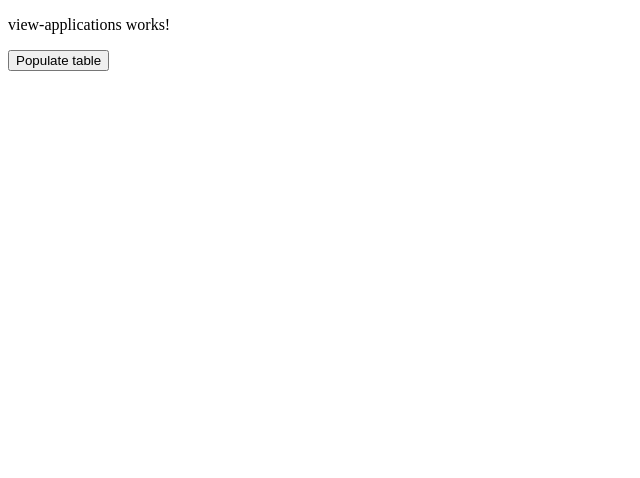
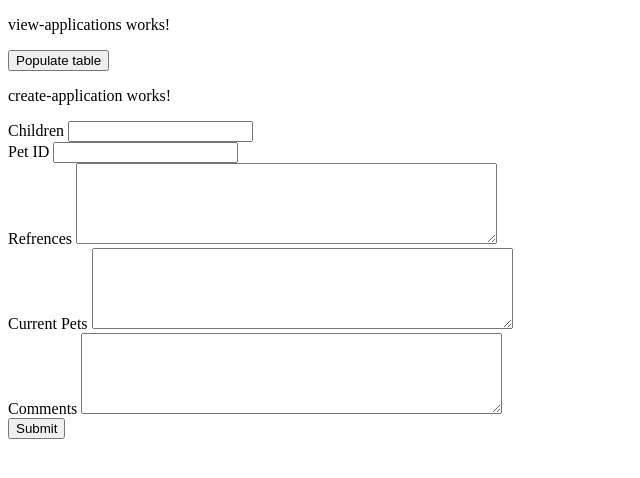
Before and after one commit to meverist/Mongoose-P2, an Angular app in the folder PetAdoptionNG/: page / in a window 1280 px wide. Shown: the top 478 px of the page, without its empty margins (0-640 px from the left). Built offline with nearby package versions, Linux system fonts and the light colour scheme.

Commit message:
current work

```diff
--- a/PetAdoptionNG/src/app/app.component.html
+++ b/PetAdoptionNG/src/app/app.component.html
@@ -1,5 +1,5 @@
 
 <app-view-applications></app-view-applications>
-
+<app-create-application></app-create-application>
 
 <router-outlet></router-outlet>
--- /dev/null
+++ b/PetAdoptionNG/src/app/components/create-application/create-application.component.html
@@ -0,0 +1,31 @@
+<p>create-application works!</p>
+
+
+<div>
+    <div>
+        <span>Children </span>
+        <input [(ngModel)] = "children" type="number">
+    </div>
+    <div>
+        <span>Pet ID </span>
+    <input [(ngModel)] = "petID" type="number">
+    </div>
+    <div>
+        <span>Refrences </span>
+    <textarea [(ngModel)] = "references" cols="50" rows="5"></textarea>
+    </div>
+    <div>
+        <span>Current Pets </span>
+    <textarea [(ngModel)]="currentPets" cols="50" rows="5"></textarea>
+    </div>
+
+    <div>
+        <span>Comments </span>
+        <textarea [(ngModel)]="comments" cols="50" rows="5"></textarea>
+    </div>
+
+
+    <button (click)="submitApp()">Submit</button>
+
+
+</div>
--- /dev/null
+++ b/PetAdoptionNG/src/app/components/create-application/create-application.component.ts
@@ -0,0 +1,34 @@
+import { Component, OnInit } from '@angular/core';
+import { Application } from '../../models/application';
+import { NgModel } from '@angular/forms';
+
+@Component({
+  selector: 'app-create-application',
+  templateUrl: './create-application.component.html',
+  styleUrls: ['./create-application.component.css']
+})
+export class CreateApplicationComponent implements OnInit {
+
+  constructor() { }
+
+  ngOnInit(): void {
+  }
+
+  userApp :Application;
+
+  petID: number;
+  references :string;
+  currentPets :string;
+  children :string;
+  comments :string;
+
+  submitApp(){
+
+    this.userApp = new Application(this.petID,null,0,null,this.references,this.currentPets,this.children,this.comments);
+
+    console.log(this.userApp);
+
+  }
+
+
+}
```
Also changed, not shown: PetAdoptionNG/src/app/app.module.ts (+6 -2 lines), PetAdoptionNG/src/app/components/create-application/create-application.component.css (added), 1 other file (tests, documents, lock files or other folders).
